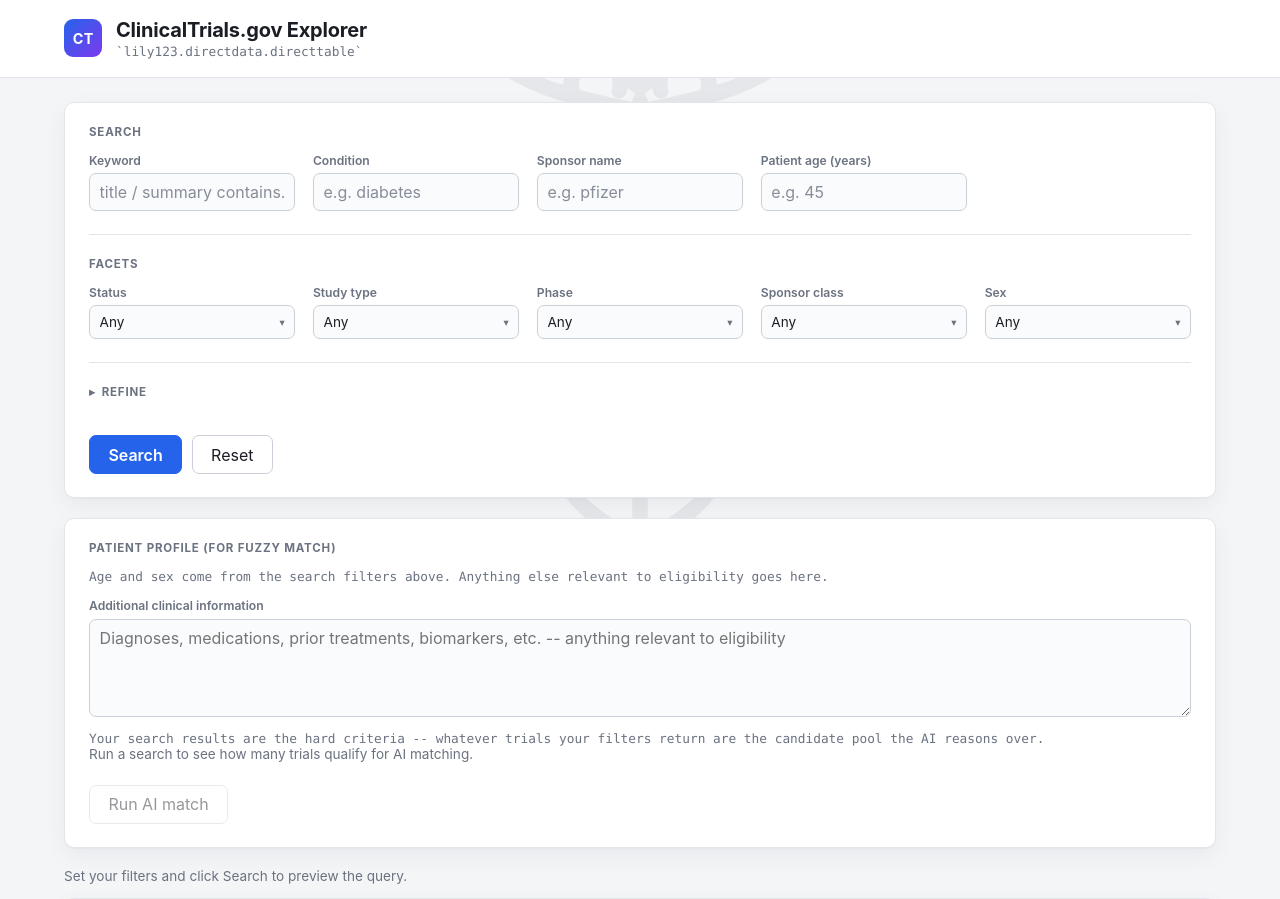
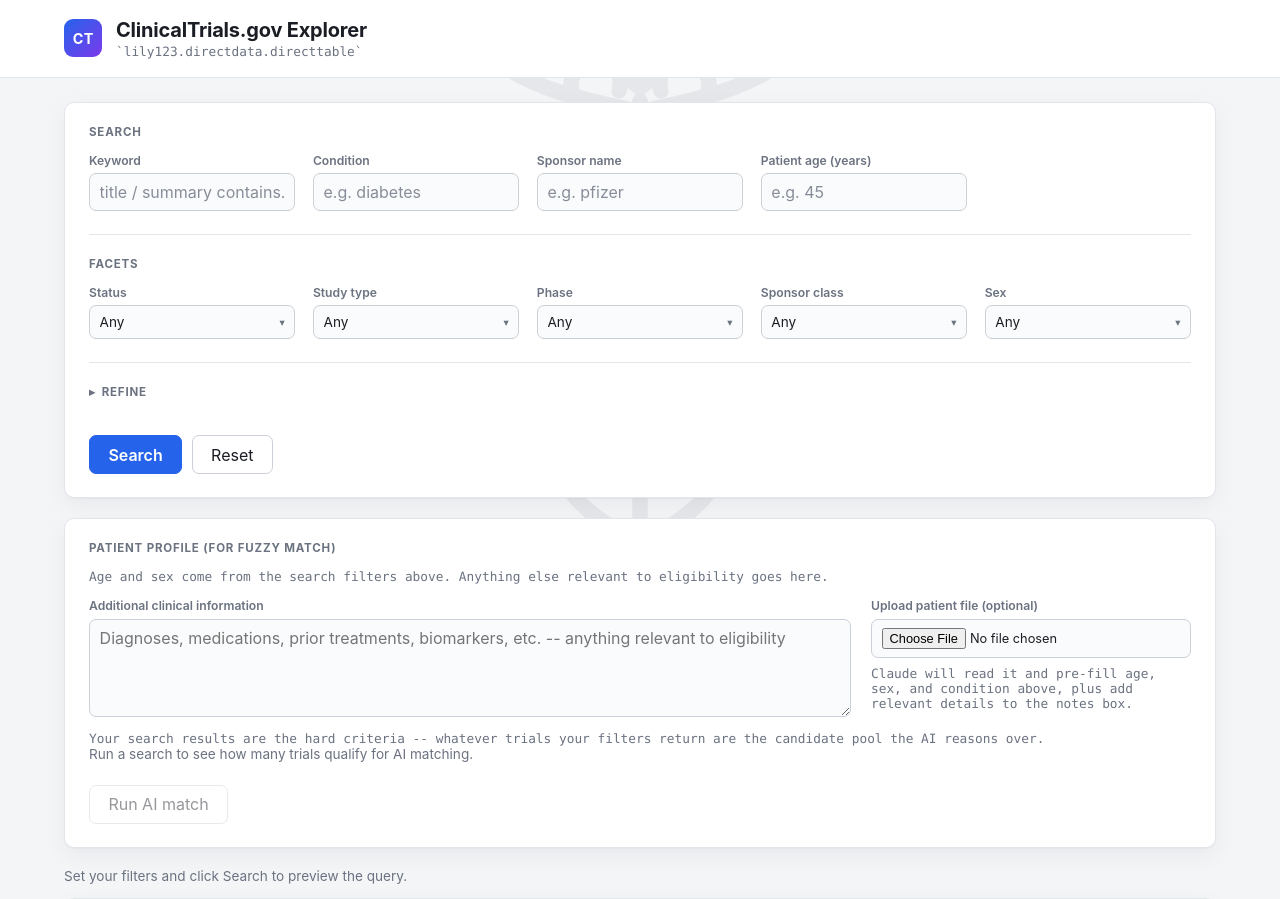
Before and after one commit to lilynishizawa/direct-to-gbq, a Flask app: page / in a window 1280 px wide. Shown: the top 899 px of the page. Run offline with Flask 3, Linux system fonts and the light colour scheme.

Commit message:
Add patient file upload with AI assisted field extraction

```diff
--- a/app.py
+++ b/app.py
@@ -16,6 +16,7 @@ Usage:
     In production this app is served by gunicorn instead (see Dockerfile).
 """
 
+import base64
 import hmac
 import json
 import os
@@ -47,6 +48,19 @@ FUZZY_MATCH_MAX_TOKENS = 32000
 FUZZY_MATCH_INPUT_PRICE_PER_MTOK = 5.00
 FUZZY_MATCH_OUTPUT_PRICE_PER_MTOK = 25.00
 
+FILE_EXTRACT_MODEL = FUZZY_MATCH_MODEL
+FILE_EXTRACT_MAX_TOKENS = 4096
+MAX_UPLOAD_FILE_BYTES = 15 * 1024 * 1024
+ALLOWED_UPLOAD_EXTENSIONS = {
+    ".pdf": "application/pdf",
+    ".png": "image/png",
+    ".jpg": "image/jpeg",
+    ".jpeg": "image/jpeg",
+    ".gif": "image/gif",
+    ".webp": "image/webp",
+    ".txt": "text/plain",
+}
+
 FORBIDDEN_SQL_KEYWORDS = re.compile(
     r"\b(INSERT|UPDATE|DELETE|DROP|CREATE|ALTER|MERGE|TRUNCATE|GRANT|REVOKE|CALL|EXPORT|LOAD)\b",
     re.IGNORECASE,
@@ -64,6 +78,8 @@ LIST_COLUMNS = """
 """
 
 app = Flask(__name__)
+# A little headroom above MAX_UPLOAD_FILE_BYTES for multipart/form-data overhead.
+app.config["MAX_CONTENT_LENGTH"] = MAX_UPLOAD_FILE_BYTES + 1_048_576
 client = bigquery.Client(project=PROJECT_ID)
 
 
@@ -97,6 +113,11 @@ def inject_asset_version():
             return 0
 
     return {"asset_version": asset_version}
+
+
+@app.errorhandler(413)
+def handle_file_too_large(_e):
+    return jsonify({"error": "File is too large (max 15 MB)"}), 413
 
 
 def json_safe(value):
@@ -672,6 +693,107 @@ def api_fuzzy_match_run():
     return jsonify({"results": parsed.get("results", [])})
 
 
+FILE_EXTRACT_INSTRUCTIONS = """Based off the information provided in the file that the user uploaded, please extract the information necessary to fill out the "hard search" criteria.
+
+Report only what the file actually states -- do not guess or infer anything that isn't written down. Extract:
+- age: the patient's age in years, as a plain number written out as a string (e.g. "45"). If a birth date is given instead, compute the age from today's date. Empty string if not stated.
+- sex: "MALE" or "FEMALE" as stated for the patient. Empty string if not stated.
+- condition: a short diagnosis/condition name suitable for a clinical trial "condition" search box (e.g. "Type 2 Diabetes"). Empty string if no clear condition is stated.
+- notes: a short paragraph of other clinically relevant details from the file -- diagnoses, medications, prior treatments, biomarkers, etc. -- written the way a person would type it into a free-text "additional clinical information" box for a clinical trial eligibility search. Empty string if there's nothing else relevant."""
+
+
+def build_file_extract_content_block(file_storage):
+    """Validate an uploaded patient file and turn it into a Claude content
+    block. Raises QueryBuildError on anything invalid."""
+    filename = file_storage.filename or ""
+    ext = os.path.splitext(filename)[1].lower()
+    media_type = ALLOWED_UPLOAD_EXTENSIONS.get(ext)
+    if not media_type:
+        raise QueryBuildError(
+            "Unsupported file type -- upload a PDF, image (PNG/JPG/GIF/WEBP), or plain text file"
+        )
+
+    data = file_storage.read()
+    if not data:
+        raise QueryBuildError("Uploaded file is empty")
+    if len(data) > MAX_UPLOAD_FILE_BYTES:
+        raise QueryBuildError("File is too large (max 15 MB)")
+
+    if media_type == "application/pdf":
+        return {
+            "type": "document",
+            "source": {"type": "base64", "media_type": media_type, "data": base64.b64encode(data).decode("ascii")},
+        }
+    if media_type == "text/plain":
+        return {
+            "type": "document",
+            "source": {"type": "text", "media_type": "text/plain", "data": data.decode("utf-8", errors="replace")},
+        }
+    return {
+        "type": "image",
+        "source": {"type": "base64", "media_type": media_type, "data": base64.b64encode(data).decode("ascii")},
+    }
+
+
+FILE_EXTRACT_SCHEMA = {
+    "type": "object",
+    "properties": {
+        "age": {"type": "string"},
+        "sex": {"type": "string", "enum": ["MALE", "FEMALE", ""]},
+        "condition": {"type": "string"},
+        "notes": {"type": "string"},
+    },
+    "required": ["age", "sex", "condition", "notes"],
+    "additionalProperties": False,
+}
+
+
+@app.route("/api/extract-file", methods=["POST"])
+def api_extract_file():
+    """Reads a patient file the user uploaded and asks Claude to pull out the
+    basic info (age/sex/condition/other notes) used to pre-fill the search
+    form and the AI-match notes box."""
+    if "file" not in request.files or not request.files["file"].filename:
+        return jsonify({"error": "No file provided"}), 400
+
+    try:
+        content_block = build_file_extract_content_block(request.files["file"])
+    except QueryBuildError as e:
+        return jsonify({"error": str(e)}), 400
+
+    try:
+        ai_client = anthropic.Anthropic()
+        with ai_client.messages.stream(
+            model=FILE_EXTRACT_MODEL,
+            max_tokens=FILE_EXTRACT_MAX_TOKENS,
+            thinking={"type": "adaptive"},
+            output_config={"effort": "high", "format": {"type": "json_schema", "schema": FILE_EXTRACT_SCHEMA}},
+            messages=[{"role": "user", "content": [content_block, {"type": "text", "text": FILE_EXTRACT_INSTRUCTIONS}]}],
+        ) as stream:
+            response = stream.get_final_message()
+    except anthropic.RateLimitError:
+        return jsonify({"error": "Rate limited by the AI provider. Please wait and try again."}), 429
+    except anthropic.APIStatusError as e:
+        return jsonify({"error": f"AI request failed: {e.message}"}), 502
+    except anthropic.APIConnectionError as e:
+        return jsonify({"error": f"Could not reach the AI provider: {e}"}), 502
+    except Exception as e:
+        return jsonify({"error": f"AI request failed: {e}"}), 502
+
+    if response.stop_reason == "refusal":
+        return jsonify({"error": "The AI declined to process this file."}), 502
+
+    text = next((b.text for b in response.content if b.type == "text"), None)
+    if not text:
+        return jsonify({"error": "AI returned no output"}), 502
+    try:
+        parsed = json.loads(text)
+    except json.JSONDecodeError:
+        return jsonify({"error": "AI returned invalid JSON"}), 502
+
+    return jsonify(parsed)
+
+
 if __name__ == "__main__":
     # In production this file is served by gunicorn (see Dockerfile), not this
     # block. This is only for local development: `python app.py`.
--- a/static/app.js
+++ b/static/app.js
@@ -57,6 +57,7 @@ let state = {
   fuzzyResults: {},
   fuzzyPromptNctIds: [],
   resultsReminderTimer: null,
+  hasUploadedFile: false,
 };
 
 const LABEL_OVERRIDES = {
@@ -110,6 +111,16 @@ function clearFacetGroup(id) {
   document.querySelectorAll(`#${id}-panel .ms-option.selected`).forEach((o) => {
     o.classList.remove("selected");
     o.setAttribute("aria-selected", "false");
+  });
+  updateTriggerText(id);
+}
+
+function setFacetSelection(id, values) {
+  const set = new Set(values);
+  document.querySelectorAll(`#${id}-panel .ms-option`).forEach((opt) => {
+    const selected = set.has(opt.dataset.value);
+    opt.classList.toggle("selected", selected);
+    opt.setAttribute("aria-selected", String(selected));
   });
   updateTriggerText(id);
 }
@@ -360,6 +371,67 @@ function goToPage(page) {
   }
 }
 
+// ---------- Patient file upload ----------
+
+function describeExtraction(data) {
+  const filledParts = [];
+  if (data.age) filledParts.push(`age ${data.age}`);
+  if (data.sex === "MALE" || data.sex === "FEMALE") filledParts.push(`sex ${data.sex.toLowerCase()}`);
+  if (data.condition) filledParts.push(`condition "${data.condition}"`);
+
+  const filledMsg = filledParts.length
+    ? `Pre-filled ${filledParts.join(", ")} above.`
+    : "Couldn't confidently find age, sex, or condition in this file -- check the fields above.";
+  const notesMsg = data.notes ? " Added extracted details to the additional information box." : "";
+  return `${filledMsg}${notesMsg}`;
+}
+
+async function handleFileUpload(file) {
+  const statusEl = document.getElementById("upload-status");
+  statusEl.classList.remove("upload-error");
+  statusEl.textContent = "Extracting information from file...";
+
+  const formData = new FormData();
+  formData.append("file", file);
+
+  let data = null;
+  try {
+    const resp = await fetch("/api/extract-file", { method: "POST", body: formData });
+    try {
+      data = await resp.json();
+    } catch {
+      data = null;
+    }
+    if (!resp.ok) {
+      statusEl.textContent = `Error: ${(data && data.error) || resp.statusText}`;
+      statusEl.classList.add("upload-error");
+      return;
+    }
+  } catch (err) {
+    statusEl.textContent = `Error: ${err}`;
+    statusEl.classList.add("upload-error");
+    return;
+  }
+
+  if (data.age) {
+    document.getElementById("age").value = data.age;
+  }
+  if (data.sex === "MALE" || data.sex === "FEMALE") {
+    setFacetSelection("sex", [data.sex]);
+  }
+  if (data.condition) {
+    document.getElementById("condition").value = data.condition;
+  }
+  if (data.notes) {
+    const notesEl = document.getElementById("patient-notes");
+    const typed = notesEl.value.trim();
+    notesEl.value = typed ? `${typed}\n\n${data.notes}` : data.notes;
+  }
+
+  state.hasUploadedFile = true;
+  statusEl.textContent = describeExtraction(data);
+}
+
 // ---------- Fuzzy match ----------
 
 // Age and sex are now hard search filters (see buildParams / the "Sex"
@@ -477,6 +549,26 @@ function showFuzzyModal() {
 function hideFuzzyModal() {
   document.getElementById("fuzzy-modal-overlay").classList.add("hidden");
   document.getElementById("fuzzy-modal-run-btn").dataset.armed = "false";
+}
+
+// Only shown for users who uploaded a patient file -- lets them see and edit
+// exactly what will be used as the additional clinical information before
+// the (unchanged) prompt-preview/run flow below takes over.
+function showFileInfoModal() {
+  document.getElementById("file-info-preview").value = document.getElementById("patient-notes").value;
+  document.getElementById("file-info-modal-overlay").classList.remove("hidden");
+}
+
+function hideFileInfoModal() {
+  document.getElementById("file-info-modal-overlay").classList.add("hidden");
+}
+
+function onRunAiMatchClick() {
+  if (state.hasUploadedFile) {
+    showFileInfoModal();
+  } else {
+    openFuzzyPromptModal();
+  }
 }
 
 async function fetchFuzzyPromptAndCost(patient, nctIds) {
@@ -760,6 +852,10 @@ document.addEventListener("DOMContentLoaded", () => {
     state.customMode = false;
     state.originalSql = "";
     state.lastSearchRows = [];
+    state.hasUploadedFile = false;
+    document.getElementById("patient-file-input").value = "";
+    document.getElementById("upload-status").textContent = "";
+    document.getElementById("upload-status").classList.remove("upload-error");
 
     resetFuzzyPanel("Run a search to see how many trials qualify for AI matching.");
   });
@@ -819,11 +915,25 @@ document.addEventListener("DOMContentLoaded", () => {
   document.getElementById("modal-tab-details").addEventListener("click", () => showModalTab("details"));
   document.getElementById("modal-tab-fuzzy").addEventListener("click", () => showModalTab("fuzzy"));
 
-  document.getElementById("fuzzy-run-btn").addEventListener("click", openFuzzyPromptModal);
+  document.getElementById("fuzzy-run-btn").addEventListener("click", onRunAiMatchClick);
   document.getElementById("fuzzy-modal-run-btn").addEventListener("click", runFuzzyMatchAi);
   document.getElementById("fuzzy-modal-cancel-btn").addEventListener("click", hideFuzzyModal);
   document.getElementById("fuzzy-modal-overlay").addEventListener("click", (e) => {
     if (e.target.id === "fuzzy-modal-overlay") hideFuzzyModal();
+  });
+
+  document.getElementById("patient-file-input").addEventListener("change", (e) => {
+    const file = e.target.files[0];
+    if (file) handleFileUpload(file);
+  });
+  document.getElementById("file-info-continue-btn").addEventListener("click", () => {
+    document.getElementById("patient-notes").value = document.getElementById("file-info-preview").value;
+    hideFileInfoModal();
+    openFuzzyPromptModal();
+  });
+  document.getElementById("file-info-cancel-btn").addEventListener("click", hideFileInfoModal);
+  document.getElementById("file-info-modal-overlay").addEventListener("click", (e) => {
+    if (e.target.id === "file-info-modal-overlay") hideFileInfoModal();
   });
 
   document.addEventListener("keydown", (e) => {
@@ -831,6 +941,7 @@ document.addEventListener("DOMContentLoaded", () => {
       closeModal();
       closeSqlModal();
       hideFuzzyModal();
+      hideFileInfoModal();
       closeAllDropdowns();
       if (activeConfirmCancel) activeConfirmCancel();
     }
--- a/static/style.css
+++ b/static/style.css
@@ -582,15 +597,44 @@ tbody tr:hover { background: var(--row-hover); }
   margin-bottom: 1.25rem;
 }
 
+.patient-notes-row {
+  display: flex;
+  gap: 1.25rem;
+  margin-top: 0.9rem;
+  flex-wrap: wrap;
+}
+
 .patient-notes-label {
   display: flex;
   flex-direction: column;
   gap: 0.35rem;
-  margin-top: 0.9rem;
+  flex: 1 1 320px;
 }
 
 .patient-notes-label textarea {
   font-family: inherit;
+}
+
+.upload-col {
+  display: flex;
+  flex-direction: column;
+  gap: 0.35rem;
+  flex: 1 1 240px;
+  max-width: 320px;
+}
+
+.upload-col input[type="file"] {
+  font-size: 0.8rem;
+}
+
+.upload-status {
+  margin: 0;
+  font-size: 0.82rem;
+  color: var(--muted);
+}
+
+.upload-status.upload-error {
+  color: var(--danger);
 }
 
 .fuzzy-run-note {
--- a/templates/index.html
+++ b/templates/index.html
@@ -183,10 +183,18 @@
     <section id="patient-panel" class="filter-card patient-card">
       <h2 class="section-title">Patient Profile (for fuzzy match)</h2>
       <p class="subtitle">Age and sex come from the search filters above. Anything else relevant to eligibility goes here.</p>
-      <label class="patient-notes-label">
-        <span class="filter-label">Additional clinical information</span>
-        <textarea id="patient-notes" rows="4" placeholder="Diagnoses, medications, prior treatments, biomarkers, etc. -- anything relevant to eligibility"></textarea>
-      </label>
+      <div class="patient-notes-row">
+        <label class="patient-notes-label">
+          <span class="filter-label">Additional clinical information</span>
+          <textarea id="patient-notes" rows="4" placeholder="Diagnoses, medications, prior treatments, biomarkers, etc. -- anything relevant to eligibility"></textarea>
+        </label>
+        <div class="upload-col">
+          <span class="filter-label">Upload patient file (optional)</span>
+          <input type="file" id="patient-file-input" accept=".pdf,.png,.jpg,.jpeg,.gif,.webp,.txt">
+          <p class="subtitle">Claude will read it and pre-fill age, sex, and condition above, plus add relevant details to the notes box.</p>
+          <p id="upload-status" class="upload-status"></p>
+        </div>
+      </div>
       <p class="subtitle fuzzy-run-note">Your search results are the hard criteria -- whatever trials your filters return are the candidate pool the AI reasons over.</p>
       <p id="fuzzy-status" class="fuzzy-status">Run a search to see how many trials qualify for AI matching.</p>
       <div class="actions">
@@ -256,6 +264,18 @@
     </div>
   </div>
 
+  <div id="file-info-modal-overlay" class="hidden">
+    <div id="file-info-modal">
+      <h2>Review information from your uploaded file</h2>
+      <p class="subtitle">This is what will be used as the "Additional clinical information" for the AI eligibility check. Edit anything before continuing.</p>
+      <textarea id="file-info-preview" rows="10" spellcheck="false"></textarea>
+      <div class="actions">
+        <button type="button" id="file-info-continue-btn">Continue</button>
+        <button type="button" id="file-info-cancel-btn" class="btn-ghost">Cancel</button>
+      </div>
+    </div>
+  </div>
+
   <div id="confirm-modal-overlay" class="hidden">
     <div id="confirm-modal">
       <p id="confirm-modal-message"></p>
```
Also changed, not shown: other parts of static/style.css (+19 -4 lines).
